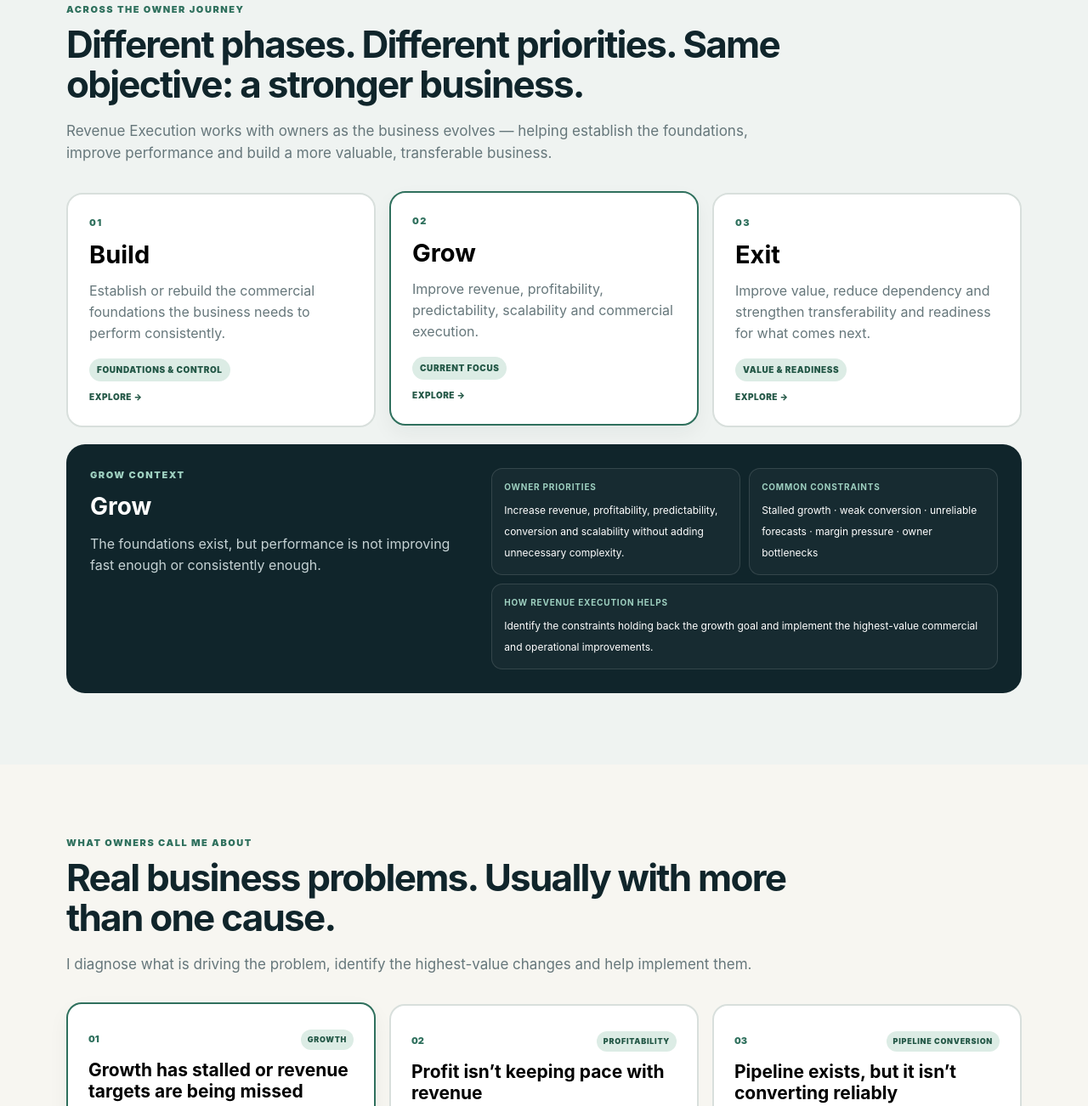
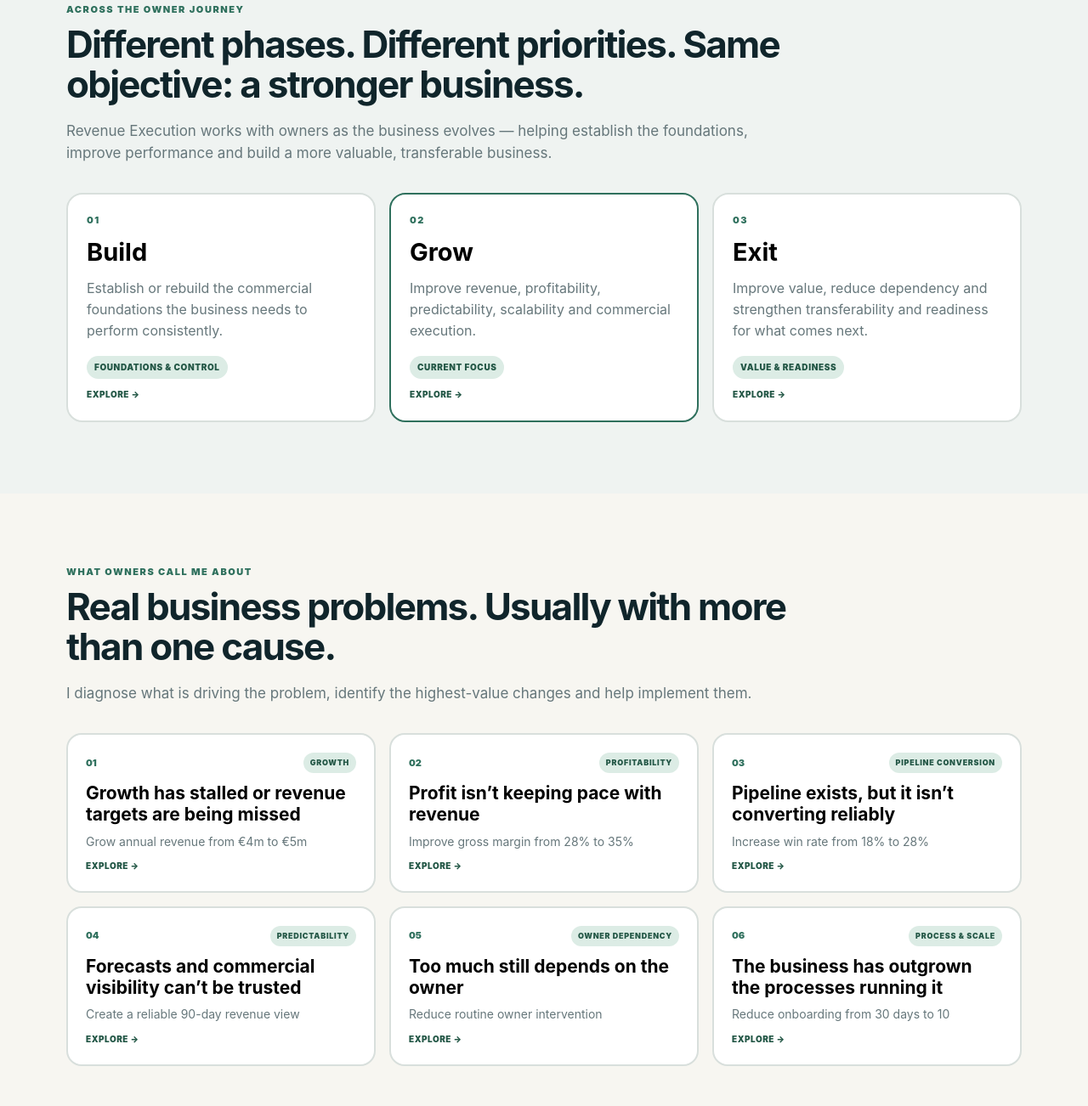
Before and after one commit to revenueexecution/Website, a plain HTML site: page index.html in a window 1280 px wide. Shown: the part 840-2142 px from the top of the page at 85% size. Drawn offline with Linux system fonts and the light colour scheme.

Commit message:
Owner website V11: improve card spacing and click-through presentation

```diff
--- a/index.html
+++ b/index.html
@@ -1,5 +1,5 @@
 <!doctype html>
-<!-- Revenue Execution Owner Website V10 -->
+<!-- Revenue Execution Owner Website V11 -->
 <html lang="en">
 <head>
 <meta charset="utf-8">
@@ -21,16 +21,16 @@ h1{font-size:64px;line-height:1.02;letter-spacing:-.05em;margin:12px 0 24px}h2{f
 .actions{display:flex;gap:10px;flex-wrap:wrap}.head{max-width:850px;margin-bottom:34px}.head p{color:var(--x);font-size:17px}
 
 .journey{background:var(--s)}.journey-grid{display:grid;grid-template-columns:repeat(3,1fr);gap:16px}
-.journey-card{width:100%;background:#fff;border:2px solid var(--l);border-radius:19px;padding:25px;min-height:215px;text-align:left;font:inherit;cursor:pointer;transition:.18s}.journey-card:hover,.journey-card.active{border-color:var(--g);transform:translateY(-2px);box-shadow:0 10px 24px #10252b0d}.journey-card.grow{border-color:var(--g)}
+.journey-card{width:100%;background:#fff;border:2px solid var(--l);border-radius:19px;padding:22px;min-height:190px;text-align:left;font:inherit;cursor:pointer;transition:.18s}.journey-card:hover,.journey-card.active{border-color:var(--g);transform:translateY(-2px);box-shadow:0 10px 24px #10252b0d}.journey-card.grow{border-color:var(--g)}
 .journey-card h3{font-size:29px;margin:7px 0}.journey-card p{color:var(--x);margin:0}.tag{display:inline-block;margin-top:17px;background:var(--m);color:var(--g2);padding:6px 9px;border-radius:999px;font-size:10px;font-weight:900;text-transform:uppercase;letter-spacing:.06em}.card-explore{display:block;margin-top:11px;font-size:10px;font-weight:900;color:var(--g2);text-transform:uppercase;letter-spacing:.05em}
 
-.issues{display:grid;grid-template-columns:repeat(3,1fr);gap:16px}.issue{width:100%;background:#fff;border:2px solid var(--l);border-radius:18px;padding:24px;min-height:205px;transition:.18s;text-align:left;font:inherit;cursor:pointer}
+.issues{display:grid;grid-template-columns:repeat(3,1fr);gap:16px}.issue{width:100%;background:#fff;border:2px solid var(--l);border-radius:18px;padding:21px;min-height:180px;transition:.18s;text-align:left;font:inherit;cursor:pointer}
 .issue:hover,.issue.active{border-color:var(--g);transform:translateY(-2px);box-shadow:0 10px 24px #10252b0d}.top{display:flex;justify-content:space-between;gap:10px;align-items:center}.num{font-size:11px;font-weight:900;color:var(--g)}
 .cat{font-size:9px;text-transform:uppercase;letter-spacing:.08em;background:var(--m);color:var(--g2);padding:5px 8px;border-radius:999px;font-weight:900}.issue h3{font-size:21px;line-height:1.18;margin:12px 0 8px}.issue p{font-size:14px;color:var(--x);margin:0}
 
-.contextdetail{margin-top:20px;background:var(--i);color:#fff;border-radius:22px;padding:28px;display:grid;grid-template-columns:.85fr 1.15fr;gap:32px}
-.contextdetail h3{font-size:28px;margin:7px 0 10px}.contextdetail p{color:#c5d2d4;margin:0}.contextgrid{display:grid;grid-template-columns:1fr 1fr;gap:10px}
-.contextbox{border:1px solid #ffffff20;background:#ffffff08;border-radius:13px;padding:14px}.contextbox b{display:block;font-size:10px;text-transform:uppercase;letter-spacing:.08em;color:#9ed0c0;margin-bottom:6px}.contextbox span{font-size:12px}
+.contextdetail{display:none;margin-top:18px;background:#fff;color:var(--i);border:1px solid var(--l);border-radius:18px;padding:22px;grid-template-columns:.8fr 1.2fr;gap:22px;box-shadow:0 12px 28px #10252b0b}.contextdetail.visible{display:grid}
+.contextdetail h3{font-size:24px;margin:6px 0 8px}.contextdetail p{color:var(--x);margin:0}.contextgrid{display:grid;grid-template-columns:1fr 1fr;gap:9px}
+.contextbox{border:1px solid var(--l);background:var(--s);border-radius:12px;padding:13px}.contextbox b{display:block;font-size:10px;text-transform:uppercase;letter-spacing:.08em;color:var(--g2);margin-bottom:5px}.contextbox span{font-size:12px;color:var(--i)}
 
 .commercial{background:var(--p)}.zones{display:grid;grid-template-columns:repeat(3,1fr);gap:18px}
 .zone{background:#fff;border:1px solid var(--l);border-radius:22px;padding:22px}.zone.market{border-top:5px solid var(--g)}.zone.sell{border-top:5px solid var(--i)}.zone.customer{border-top:5px solid #9a8b6f}
@@ -280,8 +280,8 @@ const journeyData=[
 ];
 const journeyDetail=document.getElementById('journeyDetail');
 const journeyButtons=[...document.querySelectorAll('.journey-card')];
-function showJourney(i){const s=journeyData[i];journeyButtons.forEach((b,j)=>b.classList.toggle('active',j===i));journeyDetail.innerHTML=`<div><div class="ey" style="color:#9ed0c0">${s[0]} context</div><h3>${s[0]}</h3><p>${s[1]}</p></div><div class="contextgrid"><div class="contextbox"><b>Owner priorities</b><span>${s[2]}</span></div><div class="contextbox"><b>Common constraints</b><span>${s[3]}</span></div><div class="contextbox" style="grid-column:1/-1"><b>How Revenue Execution helps</b><span>${s[4]}</span></div></div>`;}
-journeyButtons.forEach(b=>b.addEventListener('click',()=>showJourney(+b.dataset.journey)));showJourney(1);
+function showJourney(i){const s=journeyData[i];journeyButtons.forEach((b,j)=>b.classList.toggle('active',j===i));journeyDetail.classList.add('visible');journeyDetail.innerHTML=`<div><div class="ey" style="color:#9ed0c0">${s[0]} context</div><h3>${s[0]}</h3><p>${s[1]}</p></div><div class="contextgrid"><div class="contextbox"><b>Owner priorities</b><span>${s[2]}</span></div><div class="contextbox"><b>Common constraints</b><span>${s[3]}</span></div><div class="contextbox" style="grid-column:1/-1"><b>How Revenue Execution helps</b><span>${s[4]}</span></div></div>`;}
+journeyButtons.forEach(b=>b.addEventListener('click',()=>{showJourney(+b.dataset.journey);if(window.innerWidth<700)journeyDetail.scrollIntoView({behavior:'smooth',block:'start'});}));
 
 const issueFlows=[
 ["Growth","Grow annual revenue from €4m to €5m","Revenue mix · pipeline creation · conversion · pricing · retention/expansion · commercial execution","Insufficient quality demand · weak ICP/message fit · poor qualification · low win rate · underused expansion","Find the highest-consequence growth constraint and quantify the improvement opportunity."],
@@ -293,8 +293,8 @@ const issueFlows=[
 ];
 const issueDetail=document.getElementById('issueDetail');
 const issueButtons=[...document.querySelectorAll('.issue')];
-function showIssue(i){const s=issueFlows[i];issueButtons.forEach((b,j)=>b.classList.toggle('active',j===i));issueDetail.innerHTML=`<div><div class="ey" style="color:#9ed0c0">${s[0]}</div><h3>${s[1]}</h3><p>Start with the owner outcome, then work backwards through the evidence.</p></div><div class="contextgrid"><div class="contextbox"><b>What we examine</b><span>${s[2]}</span></div><div class="contextbox"><b>Common causes</b><span>${s[3]}</span></div><div class="contextbox" style="grid-column:1/-1"><b>Diagnostic objective</b><span>${s[4]}</span></div></div>`;}
-issueButtons.forEach(b=>b.addEventListener('click',()=>showIssue(+b.dataset.issue)));showIssue(0);
+function showIssue(i){const s=issueFlows[i];issueButtons.forEach((b,j)=>b.classList.toggle('active',j===i));issueDetail.classList.add('visible');issueDetail.innerHTML=`<div><div class="ey" style="color:#9ed0c0">${s[0]}</div><h3>${s[1]}</h3><p>Start with the owner outcome, then work backwards through the evidence.</p></div><div class="contextgrid"><div class="contextbox"><b>What we examine</b><span>${s[2]}</span></div><div class="contextbox"><b>Common causes</b><span>${s[3]}</span></div><div class="contextbox" style="grid-column:1/-1"><b>Diagnostic objective</b><span>${s[4]}</span></div></div>`;}
+issueButtons.forEach(b=>b.addEventListener('click',()=>{showIssue(+b.dataset.issue);if(window.innerWidth<700)issueDetail.scrollIntoView({behavior:'smooth',block:'start'});}));
 
 const stages=[
 ["Solution & Market Fit","Is the offer solving a valuable problem the market will pay to fix?","Weak solution value or weak market fit makes every downstream commercial activity harder.","Weak differentiation · unclear value · low urgency · poor proof","Lower conversion, longer sales cycles, more price pressure and wasted commercial effort.","Customer value, problem urgency, willingness to pay, proof and differentiation."],
```
